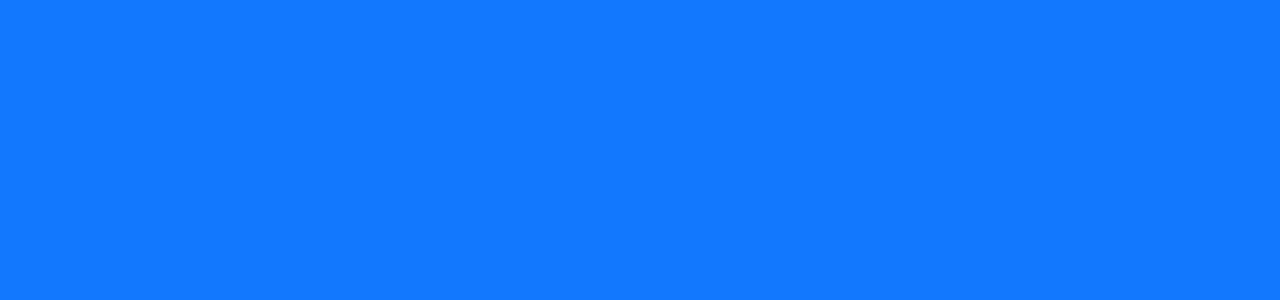
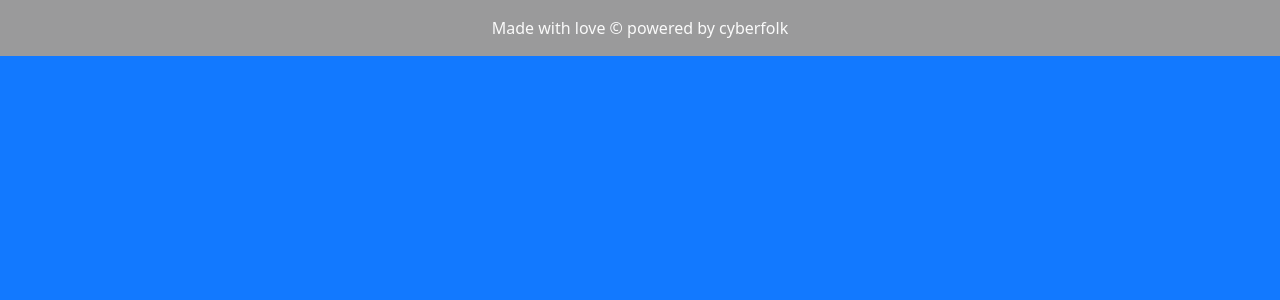
Before and after one commit to cyberfolk/portfolio-vite, a Vue app: page / in a window 1280 px wide. Shown: the top 300 px of the page. Built offline with nearby package versions, Linux system fonts and the light colour scheme.

Commit message:
Add personal tag

```diff
--- a/src/components/SiteFooter.vue
+++ b/src/components/SiteFooter.vue
@@ -6,7 +6,12 @@ export default {
 </script>
 
 <template>
-  <footer></footer>
+  <footer id="app_footer" class="text-center py-3 bg-secondary">
+    <div class="container">
+      <span class="text-center text-light"> Made with love &copy; powered by cyberfolk</span>
+    </div>
+  </footer>
+  <!-- /#app_footer -->
 </template>
 
 <style lang="scss" scoped>
```
